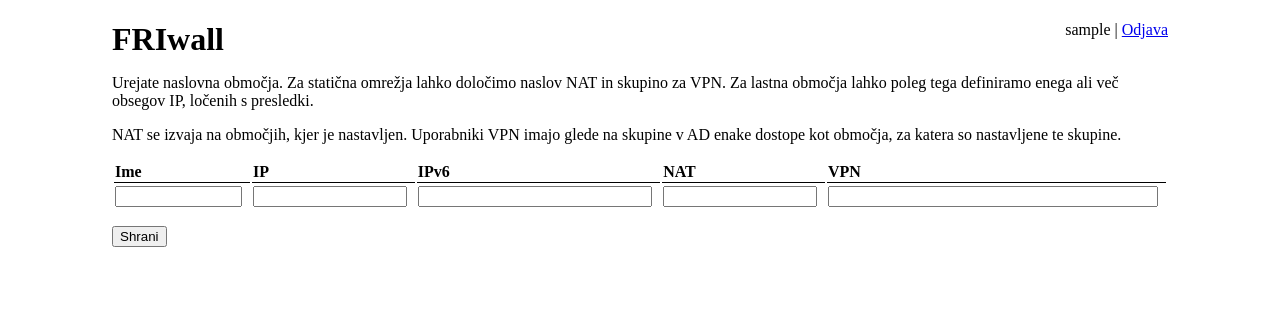
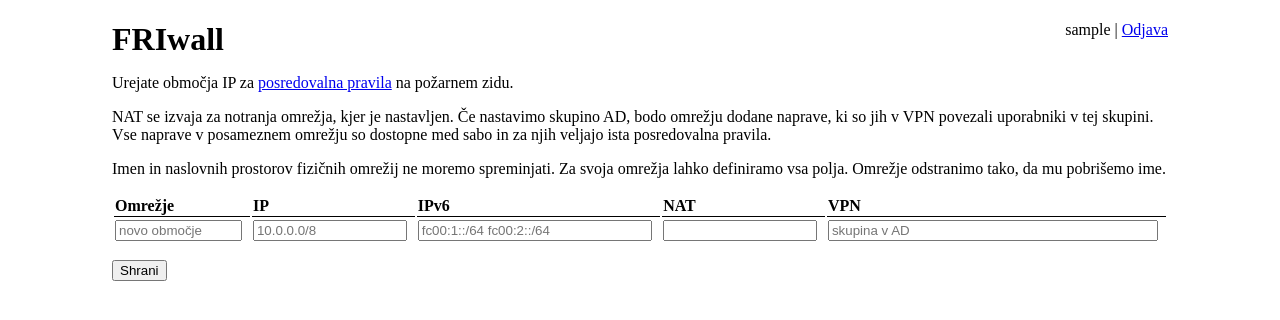
Before and after one commit to UL-FRI/friwall, a Flask app: page /ipsets/ in a window 1280 px wide. Shown: the top 320 px of the page. Run offline with Flask 3, Linux system fonts and the light colour scheme; the visitor is signed in with stand-in values (Sample User, id 1).

Commit message:
Add some words to templates
Also some tags. Also remove some other words and some other tags.

```diff
--- a/web/templates/base.html
+++ b/web/templates/base.html
@@ -32,9 +32,8 @@ input:read-only {
 }
 pre {
     background-color: #eeeeee;
-    border: 1px solid black;
+    border: 1px solid #cccccc;
     padding: 0.5em;
-    margin: 0;
 }
 th {
     text-align: left;
--- a/web/templates/index.html
+++ b/web/templates/index.html
@@ -16,7 +16,7 @@
 <dd>status opek v požarnem zidu
 <dt><a href="{{ url_for('ipsets.index') }}">Omrežja</a>
 <dd>območja IP, naslovi NAT in skupine za VPN
-<dt><a href="{{ url_for('rules.index') }}">Urejanje pravil</a>
+<dt><a href="{{ url_for('rules.index') }}">Pravila</a>
 <dd>pravila za posredovanje prometa
 <dt><a href="{{ url_for('config.edit', name='netmap') }}">Netmap</a>
 <dd>statične 1:1 preslikave naslovov za strežniška omrežja
--- a/web/templates/ipsets/index.html
+++ b/web/templates/ipsets/index.html
@@ -9,15 +9,18 @@ td > input {
 
 {% block content %}
 <p>
-Urejate naslovna območja. Za statična omrežja lahko določimo naslov NAT in skupino za VPN. Za lastna območja lahko poleg tega definiramo enega ali več obsegov IP, ločenih s presledki.
+Urejate območja IP za <a href="{{ url_for('rules.index') }}">posredovalna pravila</a> na požarnem zidu.
 
 <p>
-NAT se izvaja na območjih, kjer je nastavljen. Uporabniki VPN imajo glede na skupine v AD enake dostope kot območja, za katera so nastavljene te skupine.
+NAT se izvaja za notranja omrežja, kjer je nastavljen. Če nastavimo skupino AD, bodo omrežju dodane naprave, ki so jih v VPN povezali uporabniki v tej skupini. Vse naprave v posameznem omrežju so dostopne med sabo in za njih veljajo ista posredovalna pravila.
+
+<p>
+Imen in naslovnih prostorov fizičnih omrežij ne moremo spreminjati. Za svoja omrežja lahko definiramo vsa polja. Omrežje odstranimo tako, da mu pobrišemo ime.
 
 <form id="request" method="POST">
 <table style="width: 100%;">
 <thead>
-<th>Ime<th>IP<th>IPv6<th>NAT<th>VPN
+<th>Omrežje<th>IP<th>IPv6<th>NAT<th>VPN
 <tbody>
 {% for name, data in ipsets.items() %}
 <tr>
@@ -28,11 +31,11 @@ NAT se izvaja na območjih, kjer je nastavljen. Uporabniki VPN imajo glede na sk
 <td style=""><input name="vpn" value="{{ data.vpn }}" />
 {% endfor %}
 <tr>
-<td style="max-width: 4em;"><input name="name" />
-<td style="max-width: 5em;"><input name="ip" />
-<td style="max-width: 8em;"><input name="ip6" />
+<td style="max-width: 4em;"><input name="name" placeholder="novo območje" />
+<td style="max-width: 5em;"><input name="ip" placeholder="10.0.0.0/8" />
+<td style="max-width: 8em;"><input name="ip6" placeholder="fc00:1::/64 fc00:2::/64" />
 <td style="max-width: 5em;"><input name="nat" />
-<td><input name="vpn" />
+<td><input name="vpn" placeholder="skupina v AD" />
 </table>
 <p><button id="submit" type="submit">Shrani</button>
 </form>
--- a/web/templates/rules/index.html
+++ b/web/templates/rules/index.html
@@ -2,10 +2,12 @@
 
 {% block content %}
 <p>
-Urejate prioritete pravil za požarni zid. Pravilo odstranite tako, da izbrišete pripadajočo številko. V zadnji vrstici lahko dodate novo pravilo.
+Urejate posredovalna pravila. Pravila razvrstimo s stolpcem <em>N</em>. Če vrednost pobrišemo, pravilo odstranimo.
 
 <form id="request" method="POST">
 <table>
+<thead>
+<th>N<th>Pravilo
 <tbody>
 {% for rule in rules %}
 <tr>
@@ -15,7 +17,7 @@ Urejate prioritete pravil za požarni zid. Pravilo odstranite tako, da izbrišet
 {% endfor %}
 <tr>
 <td><input name="index" type="number" min="0" size="4" />
-<td><input name="name" type="text" size="40" />
+<td><input name="name" type="text" size="40" placeholder="novo pravilo" />
 </table>
 <p><button id="submit" type="submit">Shrani</button>
 </form>
```
Also changed, not shown: web/templates/rules/edit.html (+22 -7 lines), web/templates/rules/manage.html (+8 -0 lines), web/templates/vpn/index.html (+4 -4 lines).
